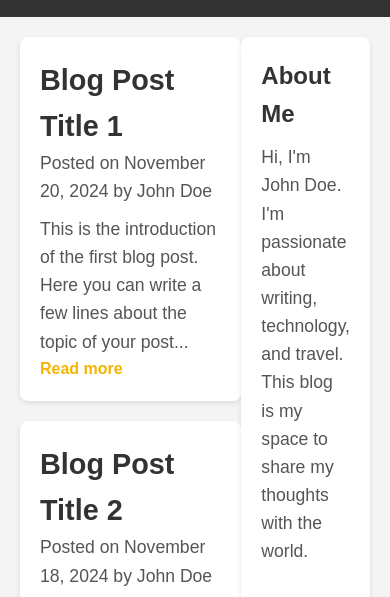
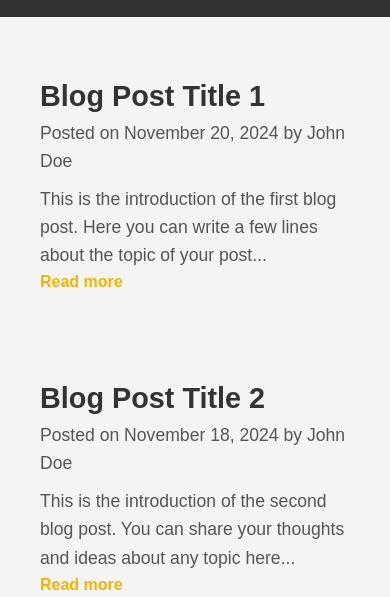
Before and after one commit to icefox47/web, a plain HTML site: page index.html in a window 390 px wide. Shown: the part 177-774 px from the top of the page. Drawn offline with Linux system fonts and the light colour scheme.

Commit message:
New cursor edits

```diff
--- a/style.css
+++ b/style.css
@@ -54,23 +54,33 @@ nav ul li a:hover {
 
 /* Main Content */
 .container {
-    display: flex;
-    justify-content: space-between;
-    margin: 20px auto;
     max-width: 1200px;
+    margin: 0 auto;
     padding: 0 20px;
 }
 
+main.container {
+    display: grid;
+    grid-template-columns: 1fr 300px;
+    gap: 2rem;
+    padding-top: 2rem;
+    padding-bottom: 2rem;
+}
+
 .blog-posts {
-    flex: 3;
+    display: grid;
+    gap: 2rem;
 }
 
 .post {
-    background-color: #fff;
-    margin-bottom: 20px;
-    padding: 20px;
+    background-color: var(--bg-secondary);
+    padding: 2rem;
     border-radius: 8px;
-    box-shadow: 0 2px 5px rgba(0, 0, 0, 0.1);
+    transition: transform 0.2s ease;
+}
+
+.post:hover {
+    transform: translateY(-3px);
 }
 
 .post h2 {
@@ -101,11 +111,12 @@ nav ul li a:hover {
 
 /* Sidebar */
 aside {
-    flex: 1;
-    background-color: #fff;
-    padding: 20px;
+    background-color: var(--bg-secondary);
+    padding: 2rem;
     border-radius: 8px;
-    box-shadow: 0 2px 5px rgba(0, 0, 0, 0.1);
+    height: fit-content;
+    position: sticky;
+    top: 2rem;
 }
 
 aside h3 {
@@ -130,3 +141,28 @@ footer {
 footer p {
     font-size: 1em;
 }
+
+/* Responsive Design */
+@media (max-width: 768px) {
+    main.container {
+        grid-template-columns: 1fr;
+    }
+
+    aside {
+        position: static;
+    }
+}
+
+@media (max-width: 480px) {
+    .container {
+        padding: 0 1rem;
+    }
+
+    .post {
+        padding: 1.5rem;
+    }
+
+    aside {
+        padding: 1.5rem;
+    }
+}
```
